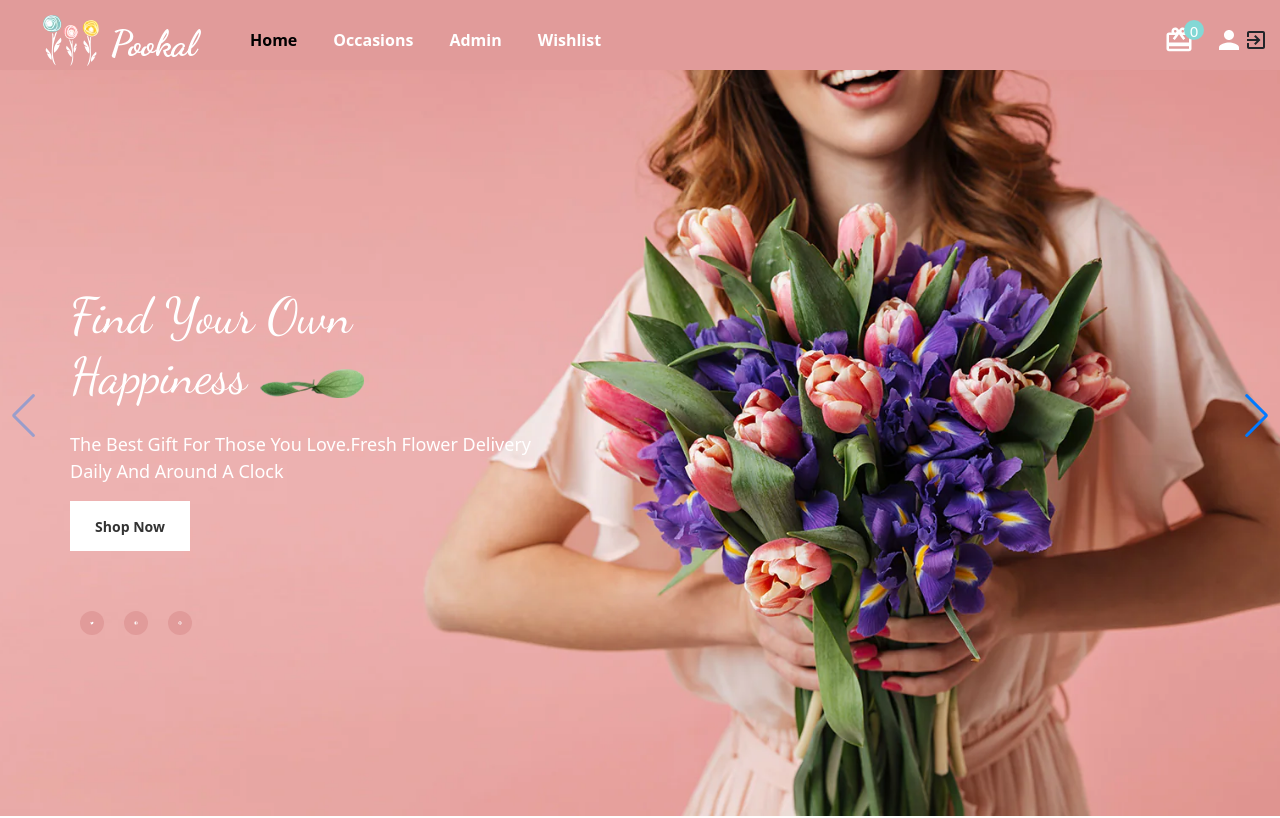
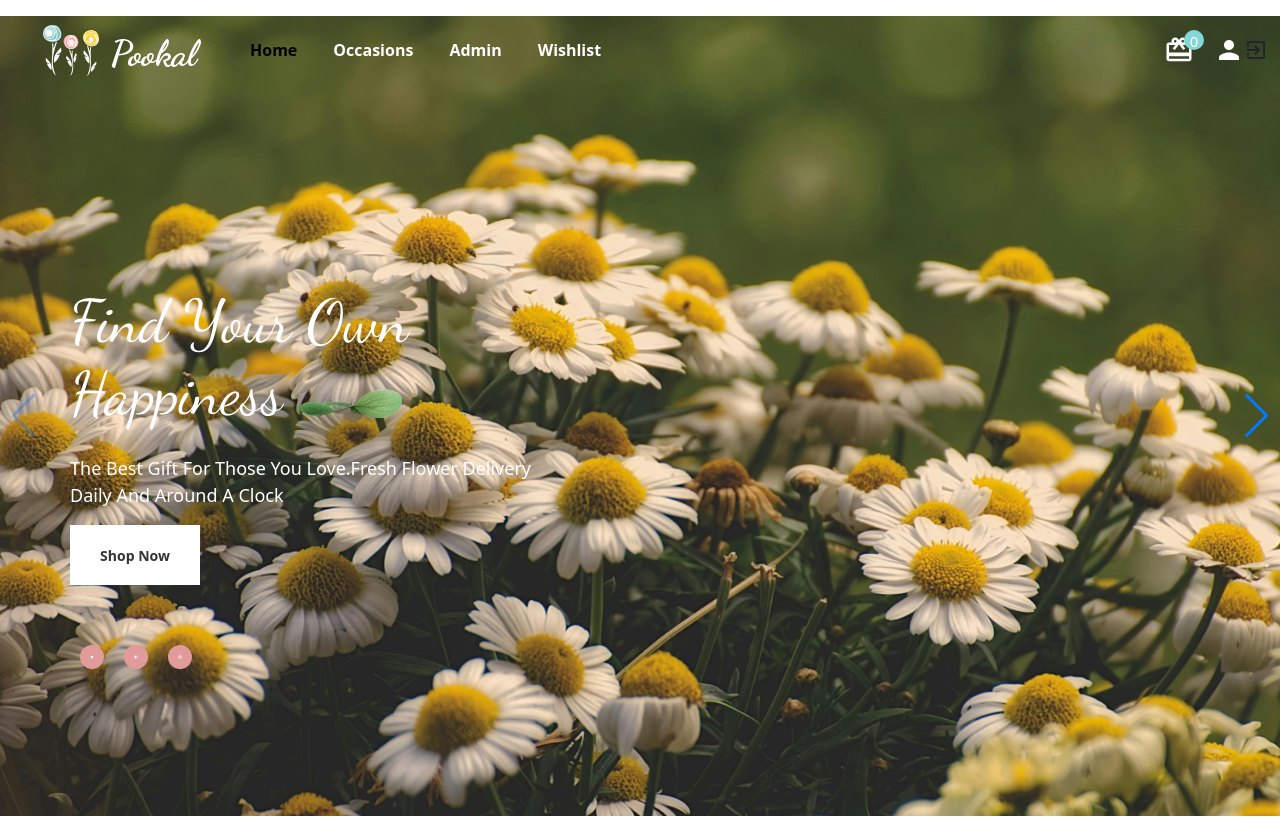
Before and after one commit to basant-elsobky/Flower-Shop, a Next.js app: page / in a window 1280 px wide. Shown: the top 818 px of the page. Built offline with nearby package versions, Linux system fonts and the light colour scheme; no server answers; the database is empty.

Commit message:
Resolve conflicts

```diff
--- a/src/app/Account/Login/page.js
+++ b/src/app/Account/Login/page.js
@@ -1,5 +1,6 @@
 'use client'
 import './login.css'
+
 import First from '../../[Detailsid]/first/First';
 import Link from 'next/link';
 import supabase from '../../Config/Supabaseclient';
@@ -19,6 +20,7 @@ function page() {
     const { data: { user } } = await supabase.auth.getUser()
 
     setUser(user)
+
   }
 
 
--- a/src/app/COMPONENTS/NAVBAR/Navbar.js
+++ b/src/app/COMPONENTS/NAVBAR/Navbar.js
@@ -10,6 +10,7 @@ import supabase from '../../Config/Supabaseclient';
 import ExitToAppIcon from '@mui/icons-material/ExitToApp';
 import { useRouter } from 'next/navigation';
 import { userContext } from '../../context/userContext';
+
 function Navbar() {
 
     const router = useRouter()
@@ -54,7 +55,7 @@ function Navbar() {
     return (
 
 
-        <nav className="navbar navbar-expand-lg bg-body-tertiary">
+        <nav className="navbar navbar-expand-lg ">
             <div className="container-fluid topnav ">
                 <img src="/images/logo.webp" alt="Logo" />
 
--- a/src/app/COMPONENTS/NAVBAR/navbar.css
+++ b/src/app/COMPONENTS/NAVBAR/navbar.css
@@ -8,20 +8,23 @@
     text-decoration: none;
     border-bottom: none;
 }
+.navbar{
+    padding: 0;
 
+}
 .topnav .nav-link:hover {
     color: yellow;
 }
 
 .topnav {
-   padding-top: 10px;
-    z-index: 99;
-    background-color: var(--pinkcolor);
+
+    z-index: 1000;
+    background-color: transparent;
     position: fixed;
-    width: 100%;
     top: 0;
     left: 0;
     width: 100%;
+    margin-top: 20px;
 }
 
 .topnav img {
--- a/src/app/COMPONENTS/SWIBER/Swiber.js
+++ b/src/app/COMPONENTS/SWIBER/Swiber.js
@@ -1,5 +1,5 @@
 'use client'
-import React, { useRef, useState } from 'react';
+
 import { Swiper, SwiperSlide } from 'swiper/react';
 
 import 'swiper/css';
--- a/src/app/COMPONENTS/SWIBER/swiber.css
+++ b/src/app/COMPONENTS/SWIBER/swiber.css
@@ -1,21 +1,20 @@
 .mySwiper {
     height: 100vh;
-
     font-optical-sizing: auto;
     text-transform: capitalize !important;
     color: white;
     margin-bottom: 50px;
+    top: 0;
 }
 
 .slide1 {
-
 
     height: 800px;
     padding: 70px;
     display: flex;
     padding-top: 270px;
     background-repeat:no-repeat;
-    background-image: url('/images/slider-bg1_2000x.webp');
+    background-image: url('/images/try1.jpg');
     background-size: cover;
 
     background-position: center;
@@ -56,10 +55,10 @@
     border: none;
     font-size: 14px;
     padding: 8px 20px;
-    height: 50px;
-    width: 120px;
+    height: 60px;
+    width: 130px;
     line-height: normal;
-    font-weight: 700;
+    font-weight: 800;
 
     text-align: center;
     text-transform: capitalize !important;
@@ -92,8 +91,8 @@
 .slide1 h2 {
     line-height: 1.2;
     font-family: var(--fontfamily);
-    font-weight: 100;
-    font-size: 50px !important;
+    font-weight: 300 !important;
+    font-size: 60px !important;
     margin-bottom: 25px;
 
 }
--- a/src/app/COMPONENTS/foruthsection/Four.js
+++ b/src/app/COMPONENTS/foruthsection/Four.js
@@ -15,10 +15,10 @@ function Four() {
 
       <div className='bottomsection'>
         <div className='row'>
-          <div className='col-md-8 col-sm-12'>
-            <img src='/images/girlflower.webp' />
+          <div className='col-md-7 col-sm-12'>
+            <img src='/images/try2.jpg' />
           </div>
-          <div className='col-md-4 col-sm-12'>
+          <div className='col-md-5 col-sm-12'>
             <ol className="circle-bullets">
               <li><div className='d-flex flex-column'>
                 <h4>
--- a/src/app/COMPONENTS/foruthsection/four.css
+++ b/src/app/COMPONENTS/foruthsection/four.css
@@ -112,3 +112,6 @@ letter-spacing: 0em;
     font-size: 16px;
     line-height: 1.5;
 }
+.bottomsection img{
+max-height: 600px;
+}
```
Also changed, not shown: public/images/try1.jpg (added), public/images/try2.jpg (added).
